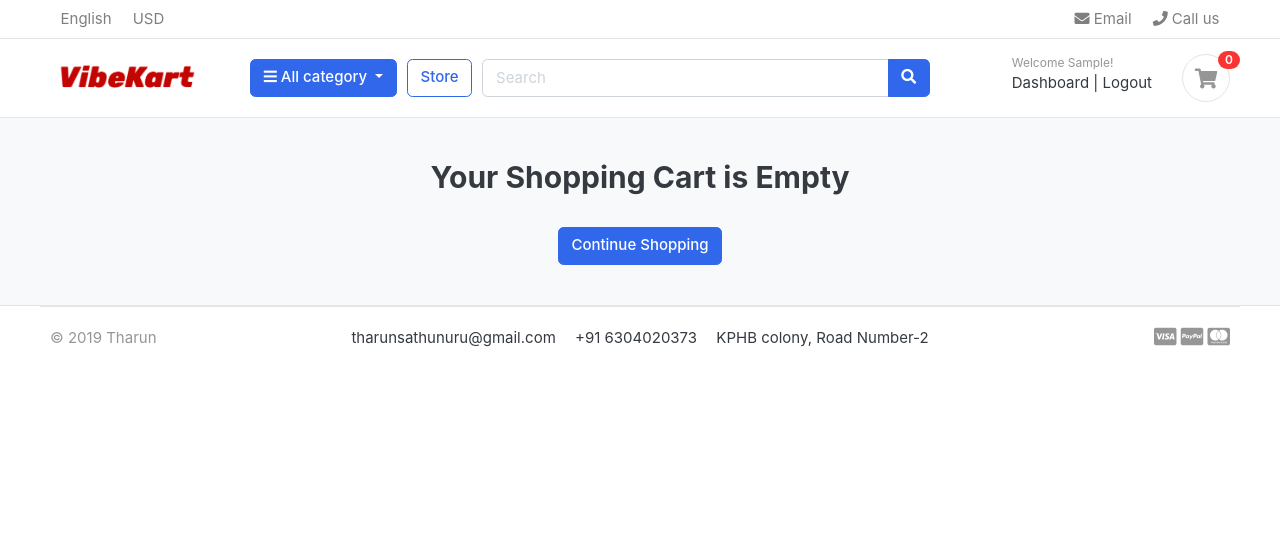
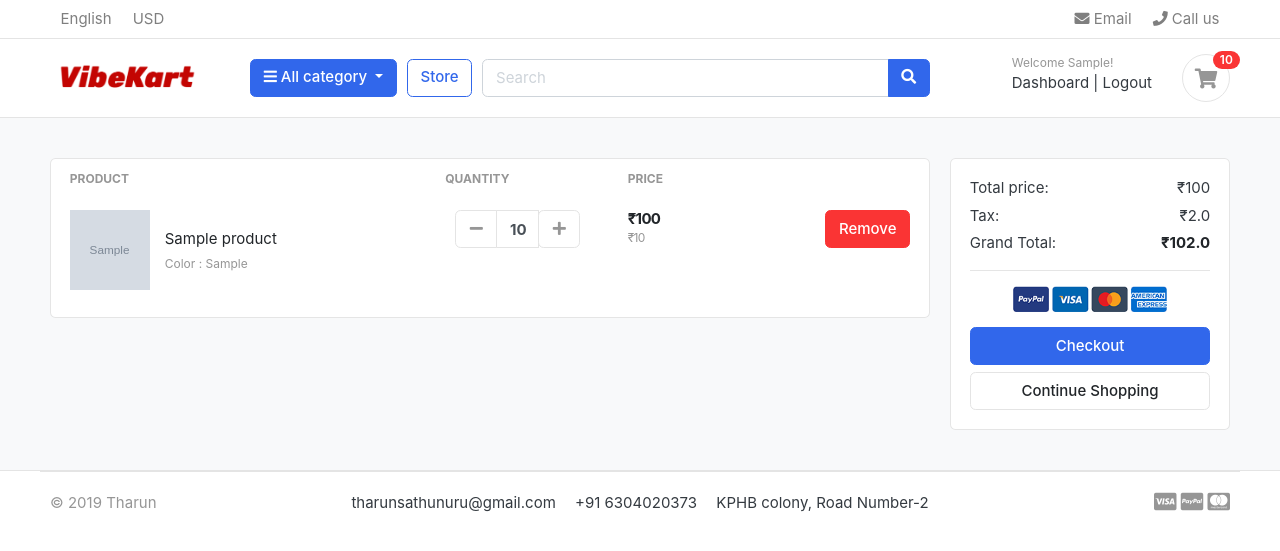
Before and after one commit to Tharun-301/Ecommerce-django, a Django app: page /cart/ in a window 1280 px wide. Shown: the top 551 px of the page. Run offline with Django 5.2, Linux system fonts and the light colour scheme; a user stored in the database is signed in; tables that the repository leaves empty hold one stand-in row (values such as "Sample post"); grey boxes marked "Sample" are stand-in pictures; some libraries are stand-ins or nearby versions; some web fonts are replaced.

Commit message:
update cart counter and group cart items for authenticated users

```diff
--- a/carts/context_processors.py
+++ b/carts/context_processors.py
@@ -9,7 +9,10 @@ def counter(request):
     else:
         try:
             cart = Cart.objects.filter(cart_id=_cart_id(request))
-            cart_items = CartItem.objects.all().filter(cart=cart[:1])
+            if request.user.is_authenticated:
+                cart_items = CartItem.objects.all().filter(user=request.user)
+            else:
+                cart_items = CartItem.objects.all().filter(cart=cart[:1])
             for cart_item in cart_items:
                 cart_count += cart_item.quantity
         except Cart.DoesNotExist:
--- a/carts/models.py
+++ b/carts/models.py
@@ -1,4 +1,5 @@
 from django.db import models
+from accounts.models import Account
 from store.models import Product, Variation
 
 
@@ -12,6 +13,7 @@ class Cart(models.Model):
 
 
 class CartItem(models.Model):
+    user = models.ForeignKey(Account, on_delete=models.CASCADE, null=True)
     product = models.ForeignKey(Product, on_delete=models.CASCADE)
     variations = models.ManyToManyField(Variation, blank=True)
     cart    = models.ForeignKey(Cart, on_delete=models.CASCADE, null=True)
--- a/carts/urls.py
+++ b/carts/urls.py
@@ -7,4 +7,6 @@ urlpatterns = [
   path('remove_cart/<int:product_id>/<int:cart_item_id>/', views.remove_cart, name='remove_cart'),
   path('remove_cart_item/<int:product_id>/<int:cart_item_id>/', views.remove_cart_item, name='remove_cart_item'),
 
+  path('checkout/', views.checkout, name='checkout'),
+
 ]
--- a/carts/views.py
+++ b/carts/views.py
@@ -2,6 +2,7 @@ from django.shortcuts import render, redirect, get_object_or_404
 from store.models import Product, Variation
 from .models import Cart, CartItem
 from django.core.exceptions import ObjectDoesNotExist
+from django.contrib.auth.decorators import login_required
 
 # Create your views here.
 from django.http import HttpResponse
@@ -16,118 +17,206 @@ def _cart_id(request):
 
 #cleaned add_cart logic
 def add_cart(request, product_id):
-    product = get_object_or_404(Product, id=product_id)
-    product_variation = []
-    if request.method == 'POST':
-        for item in request.POST:
-            key = item
-            value = request.POST[key]
+    current_user = request.user
+    product = Product.objects.get(id=product_id) #get the product
+    # If the user is authenticated
+    if current_user.is_authenticated:
+        product_variation = []
+        if request.method == 'POST':
+            for item in request.POST:
+                key = item
+                value = request.POST[key]
 
-            try:
-                variation = Variation.objects.get(product=product, variation_category__iexact=key, variation_value__iexact=value)
-                product_variation.append(variation)
-            except:
-                pass
+                try:
+                    variation = Variation.objects.get(product=product, variation_category__iexact=key, variation_value__iexact=value)
+                    product_variation.append(variation)
+                except:
+                    pass
 
-    cart_id = _cart_id(request)
 
-    cart, created = Cart.objects.get_or_create(cart_id=cart_id)
+        is_cart_item_exists = CartItem.objects.filter(product=product, user=current_user).exists()
+        if is_cart_item_exists:
+            cart_item = CartItem.objects.filter(product=product, user=current_user)
+            ex_var_list = []
+            id = []
+            for item in cart_item:
+                existing_variation = item.variations.all()
+                ex_var_list.append(list(existing_variation))
+                id.append(item.id)
 
-    is_cart_item_exists = CartItem.objects.filter(product=product, cart=cart).exists()
-    if is_cart_item_exists:
-        cart_items = CartItem.objects.filter(product=product, cart=cart)
-        # existing_variations -> database
-        # current variation -> product_variation
-        # item_id -> database
-        ex_var_list = []
-        id = []
-        for item in cart_items:
-            existing_variation = item.variations.all()
-            ex_var_list.append(list(existing_variation))
-            id.append(item.id)
+            if product_variation in ex_var_list:
+                # increase the cart item quantity
+                index = ex_var_list.index(product_variation)
+                item_id = id[index]
+                item = CartItem.objects.get(product=product, id=item_id)
+                item.quantity += 1
+                item.save()
 
-        print(ex_var_list)
+            else:
+                item = CartItem.objects.create(product=product, quantity=1, user=current_user)
+                if len(product_variation) > 0:
+                    item.variations.clear()
+                    item.variations.add(*product_variation)
+                item.save()
+        else:
+            cart_item = CartItem.objects.create(
+                product = product,
+                quantity = 1,
+                user = current_user,
+            )
+            if len(product_variation) > 0:
+                cart_item.variations.clear()
+                cart_item.variations.add(*product_variation)
+            cart_item.save()
+        return redirect('cart')
+    # If the user is not authenticated
+    else:
+        product_variation = []
+        if request.method == 'POST':
+            for item in request.POST:
+                key = item
+                value = request.POST[key]
 
-        if product_variation in ex_var_list:
-            # increase the cart item quantity
-            index = ex_var_list.index(product_variation)
-            item_id = id[index]
-            item = CartItem.objects.get(product=product, id=item_id)
-            item.quantity += 1
-            item.save()
+                try:
+                    variation = Variation.objects.get(product=product, variation_category__iexact=key, variation_value__iexact=value)
+                    product_variation.append(variation)
+                except:
+                    pass
 
+
+        try:
+            cart = Cart.objects.get(cart_id=_cart_id(request)) # get the cart using the cart_id present in the session
+        except Cart.DoesNotExist:
+            cart = Cart.objects.create(
+                cart_id = _cart_id(request)
+            )
+        cart.save()
+
+        is_cart_item_exists = CartItem.objects.filter(product=product, cart=cart).exists()
+        if is_cart_item_exists:
+            cart_item = CartItem.objects.filter(product=product, cart=cart)
+            # existing_variations -> database
+            # current variation -> product_variation
+            # item_id -> database
+            ex_var_list = []
+            id = []
+            for item in cart_item:
+                existing_variation = item.variations.all()
+                ex_var_list.append(list(existing_variation))
+                id.append(item.id)
+
+            print(ex_var_list)
+
+            if product_variation in ex_var_list:
+                # increase the cart item quantity
+                index = ex_var_list.index(product_variation)
+                item_id = id[index]
+                item = CartItem.objects.get(product=product, id=item_id)
+                item.quantity += 1
+                item.save()
+
+            else:
+                item = CartItem.objects.create(product=product, quantity=1, cart=cart)
+                if len(product_variation) > 0:
+                    item.variations.clear()
+                    item.variations.add(*product_variation)
+                item.save()
         else:
-            item = CartItem.objects.create(product=product, quantity=1, cart=cart)
+            cart_item = CartItem.objects.create(
+                product = product,
+                quantity = 1,
+                cart = cart,
+            )
             if len(product_variation) > 0:
-                item.variations.clear()
-                item.variations.add(*product_variation)
-            item.save()
-
-    else:
-        cart_item = CartItem.objects.create(product=product, quantity=1, cart=cart)
-        if len(product_variation) > 0:
-            cart_item.variations.clear()
-            cart_item.variations.add(*product_variation)
-        cart_item.save()
-    return redirect('cart')
+                cart_item.variations.clear()
+                cart_item.variations.add(*product_variation)
+            cart_item.save()
+        return redirect('cart')
 
 
 def remove_cart(request, product_id, cart_item_id):
-    cart = Cart.objects.get(cart_id=_cart_id(request))
+
     product = get_object_or_404(Product, id=product_id)
     try:
-        cart_item = CartItem.objects.get(product=product, cart=cart, id=cart_item_id)
+        if request.user.is_authenticated:
+            cart_item = CartItem.objects.get(product=product, user=request.user, id=cart_item_id)
+        else:
+            cart = Cart.objects.get(cart_id=_cart_id(request))
+            cart_item = CartItem.objects.get(product=product, cart=cart, id=cart_item_id)
         if cart_item.quantity > 1:
             cart_item.quantity -= 1
             cart_item.save()
         else:
             cart_item.delete()
-
-    except CartItem.DoesNotExist:
+    except:
         pass
     return redirect('cart')
 
 
+
 def remove_cart_item(request, product_id, cart_item_id):
-    cart = Cart.objects.get(cart_id=_cart_id(request))
     product = get_object_or_404(Product, id=product_id)
-
-    # avoid MultipleObjectsReturned
-    cart_items = CartItem.objects.filter(product=product, cart=cart, id=cart_item_id)
-    cart_items.delete()
+    if request.user.is_authenticated:
+        cart_item = CartItem.objects.get(product=product, user=request.user, id=cart_item_id)
+    else:
+        cart = Cart.objects.get(cart_id=_cart_id(request))
+        cart_item = CartItem.objects.get(product=product, cart=cart, id=cart_item_id)
+    cart_item.delete()
     return redirect('cart')
 
 
 
 # proper cart view
-def cart(request):
-    total = 0
-    quantity = 0
-    cart_items = []
-
+def cart(request, total=0, quantity=0, cart_items=None):
     try:
         tax = 0
         grand_total = 0
-
-        cart = Cart.objects.get(cart_id=_cart_id(request))
-        cart_items = CartItem.objects.filter(cart=cart, is_active=True)
-
-        for item in cart_items:
-            total += item.product.price * item.quantity
-            quantity += item.quantity
-
-        tax = (4 * total) / 100
+        if request.user.is_authenticated:
+            cart_items = CartItem.objects.filter(user=request.user, is_active=True)
+        else:
+            cart = Cart.objects.get(cart_id=_cart_id(request))
+            cart_items = CartItem.objects.filter(cart=cart, is_active=True)
+        for cart_item in cart_items:
+            total += (cart_item.product.price * cart_item.quantity)
+            quantity += cart_item.quantity
+        tax = (2 * total)/100
         grand_total = total + tax
-
     except ObjectDoesNotExist:
-        pass
+        pass #just ignore
 
     context = {
         'total': total,
         'quantity': quantity,
         'cart_items': cart_items,
-        'tax' : tax,
-        'grand_total':grand_total,
+        'tax'       : tax,
+        'grand_total': grand_total,
     }
+    return render(request, 'store/cart.html', context)
 
-    return render(request, 'store/cart.html', context)
+
+@login_required(login_url='login')
+def checkout(request, total=0, quantity=0, cart_items=None):
+    try:
+        tax = 0
+        grand_total = 0
+        if request.user.is_authenticated:
+            cart_items = CartItem.objects.filter(user=request.user, is_active=True)
+        else:
+            cart = Cart.objects.get(cart_id=_cart_id(request))
+            cart_items = CartItem.objects.filter(cart=cart, is_active=True)
+        for cart_item in cart_items:
+            total += (cart_item.product.price * cart_item.quantity)
+            quantity += cart_item.quantity
+        tax = (2 * total)/100
+        grand_total = total + tax
+    except ObjectDoesNotExist:
+        pass #just ignore
+
+    context = {
+        'total': total,
+        'quantity': quantity,
+        'cart_items': cart_items,
+        'tax'       : tax,
+        'grand_total': grand_total,
+    }
+    return render(request, 'store/checkout.html', context)
--- a/templates/store/cart.html
+++ b/templates/store/cart.html
@@ -103,7 +103,7 @@
 			<p class="text-center mb-3">
 				<img src="{% static './images/misc/payments.png' %}" height="26">
 			</p>
-			<a href="./place-order.html" class="btn btn-primary btn-block"> Checkout </a>
+			<a href="{% url 'checkout' %}" class="btn btn-primary btn-block"> Checkout </a>
 			<a href="{% url 'store' %}" class="btn btn-light btn-block">Continue Shopping</a>
 		</div> <!-- card-body.// -->
 		</div> <!-- card.// -->
```
Also changed, not shown: accounts/views.py (+56 -4 lines), templates/store/checkout.html (added, +135 -0 lines), carts/migrations/0003_cartitem_user.py (added).
